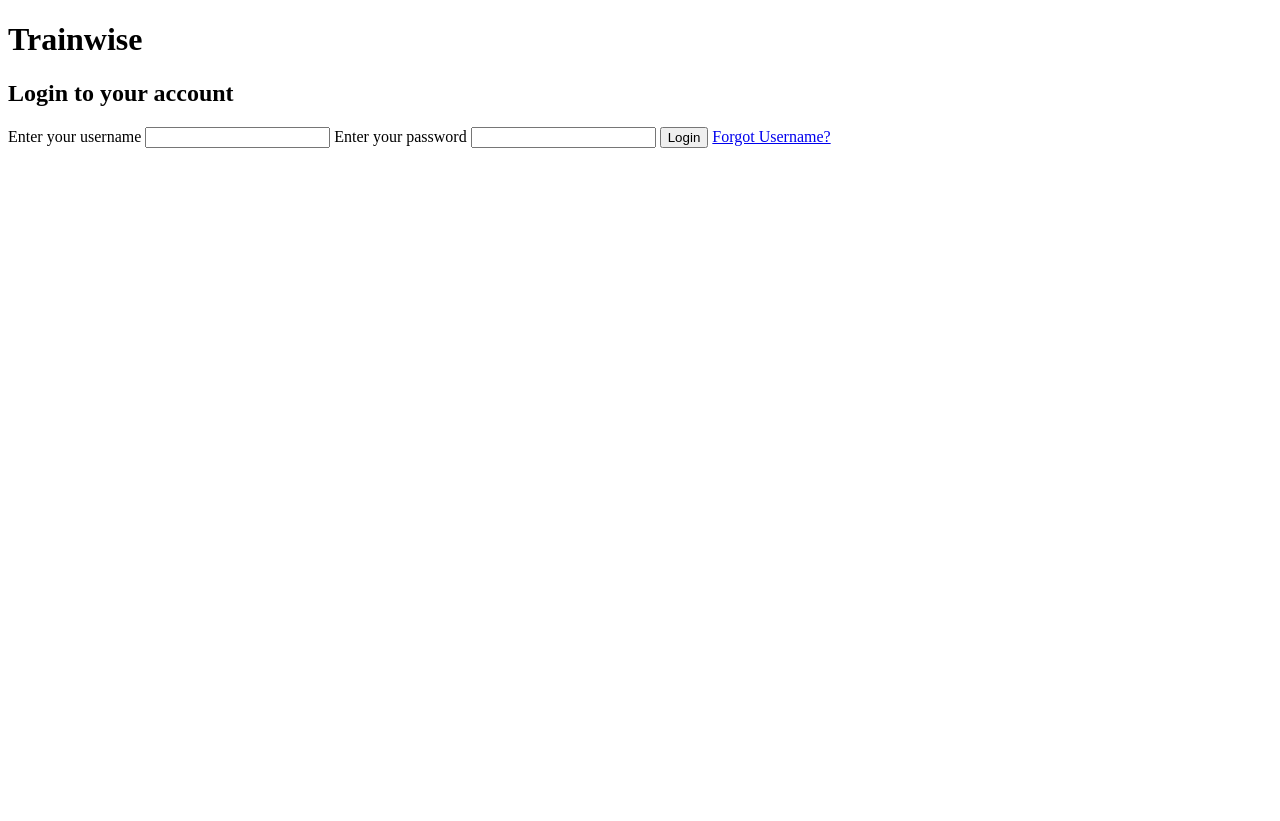
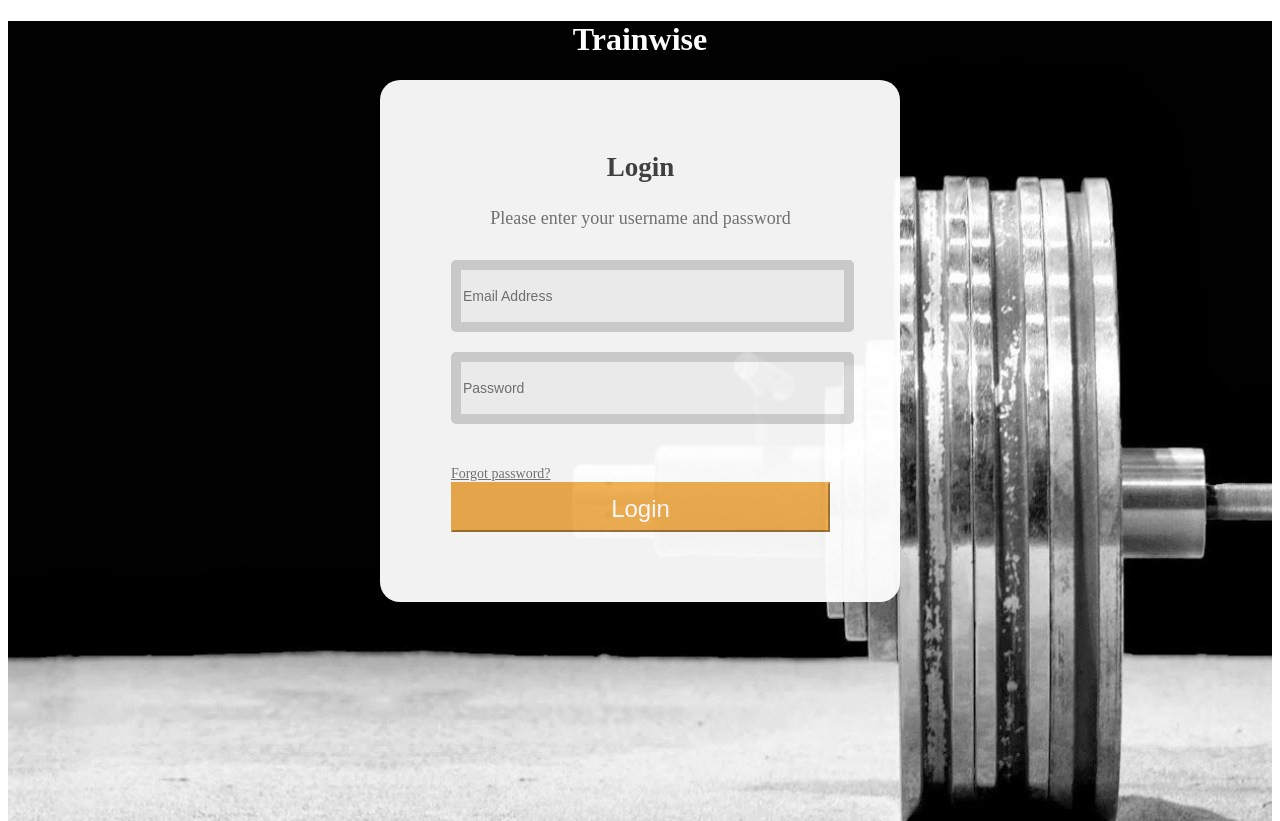
Before and after one commit to DanielAronovich/Trainwise, a plain HTML site: page login.html in a window 1280 px wide. Before the commit the page ends 800 px from the top, so only its background shows below. Drawn offline with Linux system fonts and the light colour scheme.

Commit message:
worked on the CSS and HTML

```diff
--- a/login.css
+++ b/login.css
@@ -1,4 +1,83 @@
-h1 { color:#e21313;
+body, html {
+    height: 100%;
+}
+
+.bg {
+    background-image: url("lifting.jpg");
+
+    height: 100%;
+
+    background-position: center;
+    background-repeat: no-repeat;
+    background-size: cover;
+    opacity: 1;
+
+}
+
+.bg h1{
+    color:#ffffff;
+    text-align:center
+}
+
+
+
+/* .panel{ color:#e21313;
     font-size:14px;
     margin-bottom:30px;
-    line-height:24px;}
+    line-height:24px;} */
+
+
+.panel{ color:#444444; font-size:18px; margin:0 0 8px 0;    text-align:center;
+}
+.panel p { color:#777777; font-size:18px; margin-bottom:30px; line-height:24px;}
+.login-form .form-control {
+    background: hsl(0, 0%, 97%) none repeat scroll 0 0;
+    border: 10px solid #d4d4d4;
+    border-radius: 5px;
+    font-size: 14px;
+    height: 50px;
+    line-height: 10px;
+    width: 100%;
+    margin-bottom:20px;
+
+
+}
+
+
+.login-form .form-group {
+    margin-bottom:20px;
+
+}
+
+.login-form{
+
+    text-align:left;
+
+    background: #ffffff none repeat scroll 0 0;
+    border-radius: 20px;
+    margin: 10px auto 30px;
+    max-width: 30%;
+    padding: 50px 70px 70px 71px;
+    opacity: 0.95;
+
+
+}
+
+.forgot a {
+    color: #777777;
+    font-size: 14px;
+    text-decoration: underline;
+
+}
+.btn{
+    background: #f0ad4e none repeat scroll 0 0;
+    border-color: #f0ad4e;
+    color: #ffffff;
+    font-size: 24px;
+    width: 100%;
+    height: 50px;
+    line-height: 50px;
+    padding: 0;
+
+
+}
--- a/login.html
+++ b/login.html
@@ -4,27 +4,53 @@
 <head>
     <meta charset="UTF-8">
     <meta name="viewport" content="width=device-width, initial-scale=1.0">
+
     <meta http-equiv="X-UA-Compatible" content="ie=edge">
+    <link rel="stylesheet" href="login.css">
     <title>Trainwise - Login page</title>
 
 </head>
 
 <body>
 
-    <h1>Trainwise</h1>
-
-    <h2>Login to your account</h2>
-    <form action="/the backend url dude" method="POST" class = "panel">
-        <label for="username">Enter your username</label>
-        <input type="text" title="username" id="username"  name="username" />
-        <label for="password">Enter your password</label>
-        <input type="password" title="password" id="password"  name="password" />
-        <button type="submit" class="btn">Login</button>
-        <a class="forgot" href="#">Forgot Username?</a>
-    </form>
-    <!--end log form -->
+    <div class="bg">
 
 
+        <h1>Trainwise</h1>
+
+
+        <div class="login-form">
+
+
+
+            <div class="panel">
+                <h2>Login</h2>
+                <p>Please enter your username and password</p>
+            </div>
+
+            <form id="Login" action="/the backend url dude" method="POST">
+
+                <div class="form-group">
+
+                    <input type="email" class="form-control" id="inputEmail" placeholder="Email Address" name="Email Address">
+
+                    <input type="password" class="form-control" id="inputPassword" placeholder="Password" name="password">
+
+
+                </div>
+
+                <div class="forgot">
+                    <a href="fff">Forgot password?</a>
+                </div>
+                <button type="submit" class="btn">Login</button>
+
+            </form>
+        </div>
+
+
+
+    </div>
+    </div>
 
 
 
```
Also changed, not shown: lifting.jpg (added).
